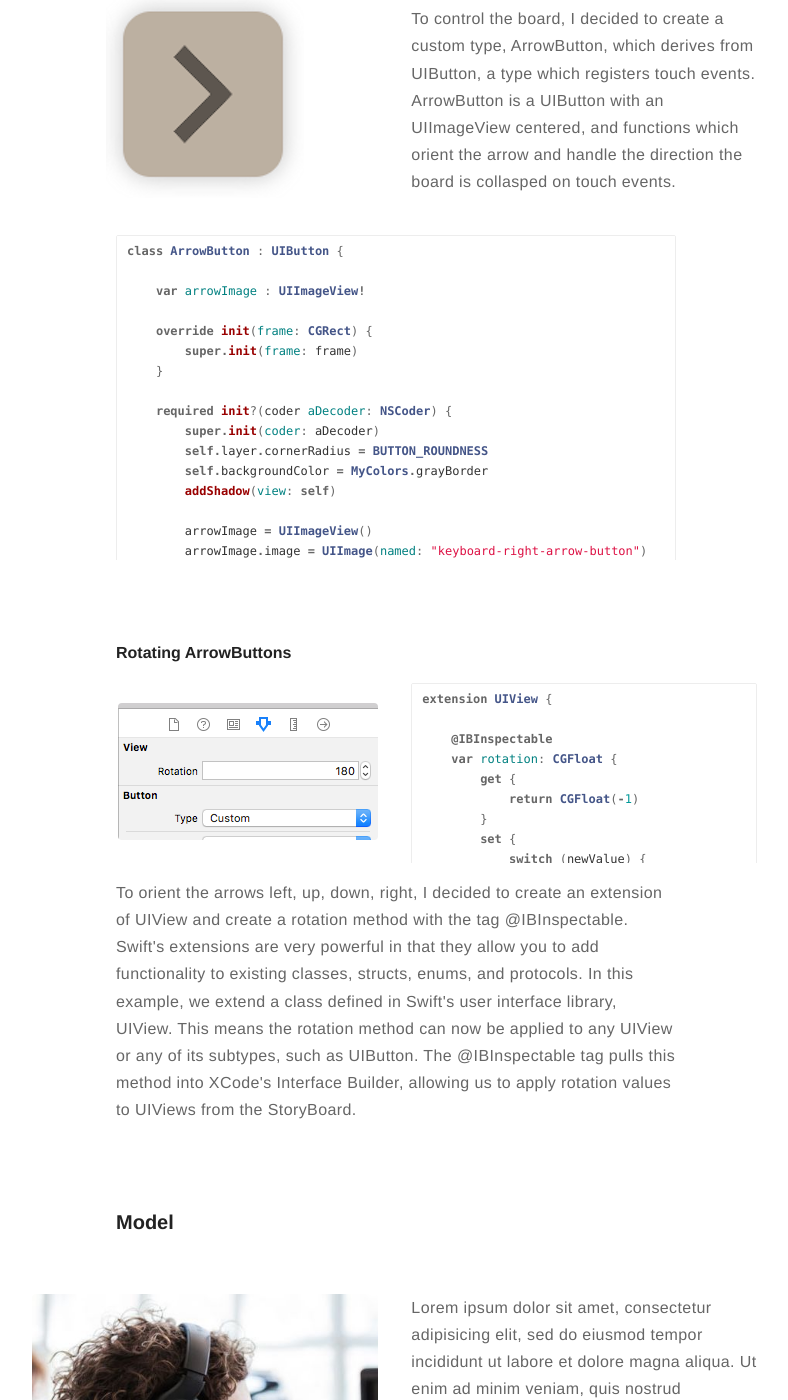
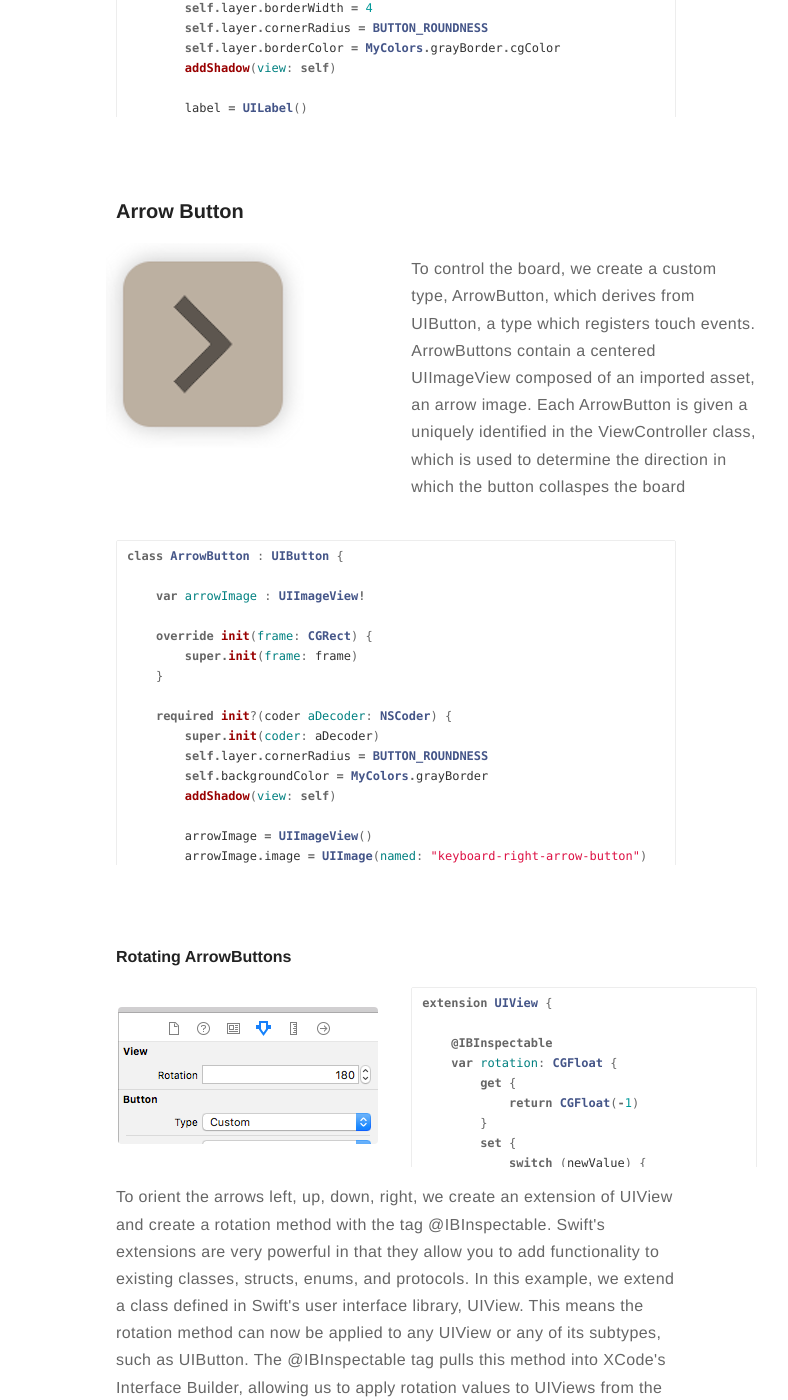
Before and after one commit to eriktanner/SwiftAppBlog, a Jekyll site: the page built from _posts/2019-02-22-2048.markdown, in a window 1280 px wide and 1400 px high, scrolled down 3442 px. Shown: the whole window, without its empty margins (244-1032 px from the left). Built offline with Jekyll 4.4.1, drawn with Linux system fonts in a browser that asks for light colours; comment, search, counter and statistics services are not loaded; some of the changed text lies outside the part shown.

Commit message:
ArrowButton

```diff
--- a/_posts/2019-02-22-2048.markdown
+++ b/_posts/2019-02-22-2048.markdown
@@ -58,10 +58,17 @@ The first class project for CMSC436 was to recreate the popular mobile game 2048
 
 ---
 
-## My Project
+# My Project
 
 {: style="text-align:center"}
 ![Markdowm Image][10]
+
+## Views
+
+<div style="">
+    <p> Views are visual building blocks of an app's user interface. They can be draw and organize the content of a user's screen, making them essential for any and every developer. They can also animate and respond to touch events, some of which will be described here. </p>
+</div>
+<br>
 
 ### Grid View
 
@@ -71,7 +78,7 @@ The first class project for CMSC436 was to recreate the popular mobile game 2048
     </div>
 
     <div class="toright" style="padding-top: 12px;">
-        <p> To fill out the grid, I decided to create a custom type, GridView, which derives from UIView, a type which manages the content of a rectangular area on screen and has properties such as background color. GridButton is a UIView with a Label centered and a function which updates its display when the board is collasped.</p>
+        <p> To fill out the grid, we create a custom type, GridView, which derives from UIView, a type which manages the content of a rectangular area on screen and has properties such as background color. GridButton is a UIView with a Label centered and a function which updates its display when the board is collasped.</p>
     </div>
 </div>
 
@@ -131,7 +138,7 @@ class GridView : UIView {
     </div>
 
     <div class="toright" style="padding-top: 12px;">
-        <p> To control the board, I decided to create a custom type, ArrowButton, which derives from UIButton, a type which registers touch events. ArrowButton is a UIButton with an UIImageView centered, and functions which orient the arrow and handle the direction the board is collasped on touch events.</p>
+        <p> To control the board, we create a custom type, ArrowButton, which derives from UIButton, a type which registers touch events. ArrowButtons contain a centered UIImageView composed of an imported asset, an arrow image. Each ArrowButton is given a uniquely identified in the ViewController class, which is used to determine the direction in which the button collaspes the board</p>
     </div>
 </div>
 
@@ -205,9 +212,11 @@ extension UIView {
 </div>
 
 <div style="margin-top: 10px;">
-    <p> To orient the arrows left, up, down, right, I decided to create an extension of UIView and create a rotation method with the tag @IBInspectable. Swift's extensions are very powerful in that they allow you to add functionality to existing classes, structs, enums, and protocols. In this example, we extend a class defined in Swift's user interface library, UIView. This means the rotation method can now be applied to any UIView or any of its subtypes, such as UIButton. The @IBInspectable tag pulls this method into XCode's Interface Builder, allowing us to apply rotation values to UIViews from the StoryBoard.</p>
+    <p> To orient the arrows left, up, down, right, we create an extension of UIView and create a rotation method with the tag @IBInspectable. Swift's extensions are very powerful in that they allow you to add functionality to existing classes, structs, enums, and protocols. In this example, we extend a class defined in Swift's user interface library, UIView. This means the rotation method can now be applied to any UIView or any of its subtypes, such as UIButton. The @IBInspectable tag pulls this method into XCode's Interface Builder, allowing us to apply rotation values to UIViews from the StoryBoard.</p>
 </div>
 <br>
+
+### View Controller
 
 
 ### Model
```
